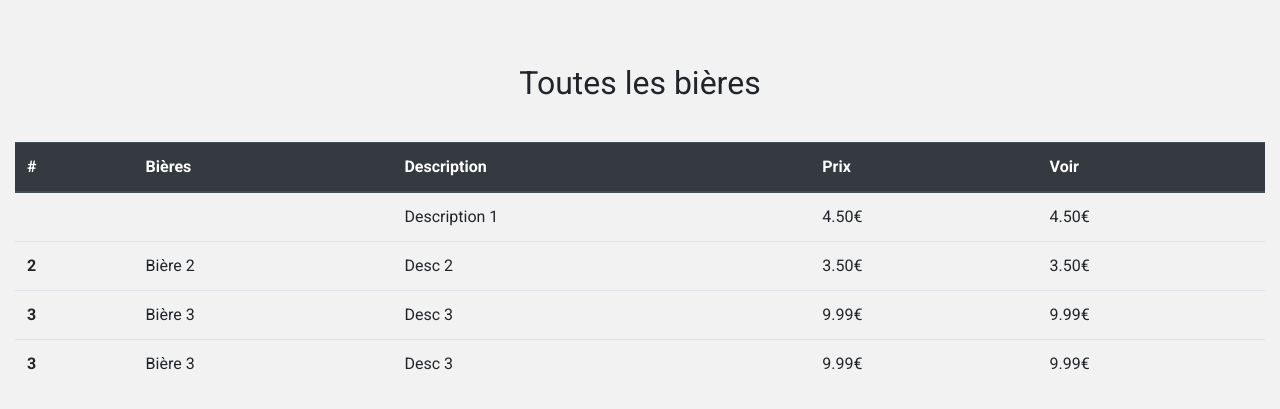
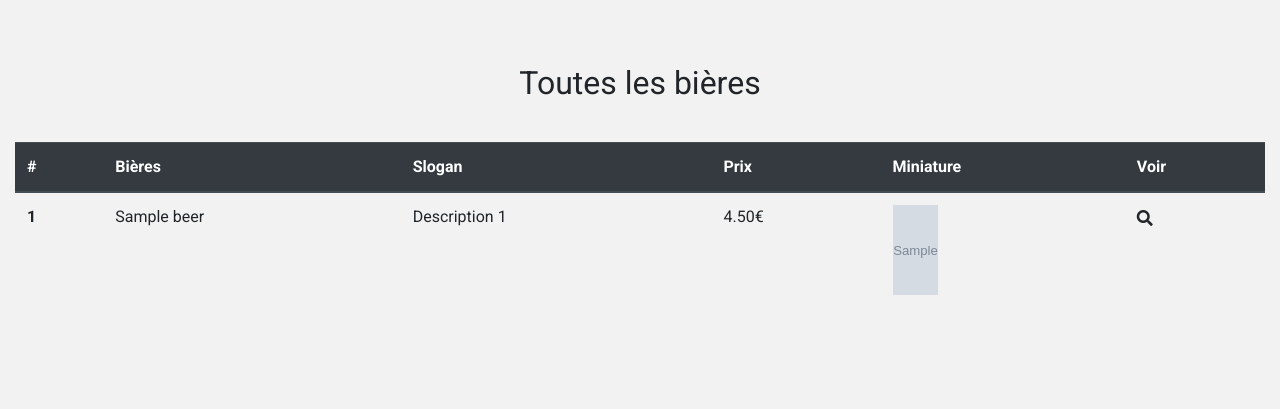
Before and after one commit to Sonny800/projet_epsi, a PHP site: page /templates/beers_list.php in a window 1280 px wide. Shown: the part 56-465 px from the top of the page. Run offline with PHP 8.4, Linux system fonts and the light colour scheme; tables that the repository leaves empty or names only in its code hold one stand-in row (values such as "Sample post"); grey boxes marked "Sample" are stand-in pictures; data that the repository does not hold is empty; some libraries are stand-ins or nearby versions.

Commit message:
avancement

```diff
--- a/css/style.css
+++ b/css/style.css
@@ -54,3 +54,13 @@ body {
 .beers_list_title {
     margin-top: 2em;;
 }
+
+.table__img {
+    height: 90px;
+    width: 45px;
+}
+
+.fa-search {
+    text-align: center;
+    vertical-align: middle;
+}
--- a/index.php
+++ b/index.php
@@ -14,12 +14,13 @@ require('inc/connexion.php');
     <!-- Bootstrap CSS -->
     <link rel="stylesheet" href="https://stackpath.bootstrapcdn.com/bootstrap/4.3.1/css/bootstrap.min.css" integrity="sha384-ggOyR0iXCbMQv3Xipma34MD+dH/1fQ784/j6cY/iJTQUOhcWr7x9JvoRxT2MZw1T" crossorigin="anonymous">
     <link href="https://fonts.googleapis.com/css?family=Roboto:300,400,700&display=swap" rel="stylesheet">
+    <link rel="stylesheet" href="https://cdnjs.cloudflare.com/ajax/libs/font-awesome/5.11.2/css/all.min.css">
     <link rel="stylesheet" href="css/style.css">
 </head>
 
 <body>
 
-<!-- NAVBAR -->
+    <!-- NAVBAR -->
     <nav class="navbar navbar-expand-lg navbar-dark bg-dark">
         <a class="navbar-brand" href="#">Bières</a>
         <button class="navbar-toggler" type="button" data-toggle="collapse" data-target="#navbarColor01" aria-controls="navbarColor01" aria-expanded="false" aria-label="Toggle navigation">
--- a/templates/beers_list.php
+++ b/templates/beers_list.php
@@ -16,6 +16,7 @@ $datas = getAllBeers();
     <!-- Bootstrap CSS -->
     <link rel="stylesheet" href="https://stackpath.bootstrapcdn.com/bootstrap/4.3.1/css/bootstrap.min.css" integrity="sha384-ggOyR0iXCbMQv3Xipma34MD+dH/1fQ784/j6cY/iJTQUOhcWr7x9JvoRxT2MZw1T" crossorigin="anonymous">
     <link href="https://fonts.googleapis.com/css?family=Roboto:300,400,700&display=swap" rel="stylesheet">
+    <link rel="stylesheet" href="https://cdnjs.cloudflare.com/ajax/libs/font-awesome/5.11.2/css/all.min.css">
     <link rel="stylesheet" href="../css/style.css">
 </head>
 
@@ -56,8 +57,9 @@ $datas = getAllBeers();
                 <tr>
                     <th scope="col">#</th>
                     <th scope="col">Bières</th>
-                    <th scope="col">Description</th>
+                    <th scope="col">Slogan</th>
                     <th scope="col">Prix</th>
+                    <th scope="col">Miniature</th>
                     <th scope="col">Voir</th>
                 </tr>
             </thead>
@@ -68,30 +70,11 @@ $datas = getAllBeers();
                         <td><?php echo $data['BEER_NAME']; ?></td>
                         <td>Description 1</td>
                         <td>4.50€</td>
-                        <td>4.50€</td>
+                        <td> <img class="table__img" src="<?php echo $data['BEER_PICTURE']; ?>" alt=""> </td>
+                        <td> <i class="fas fa-search"></i> </td>
                     </tr>
                 <?php endforeach; ?>
-                <tr>
-                    <th scope="row">2</th>
-                    <td>Bière 2</td>
-                    <td>Desc 2</td>
-                    <td>3.50€</td>
-                    <td>3.50€</td>
-                </tr>
-                <tr>
-                    <th scope="row">3</th>
-                    <td>Bière 3</td>
-                    <td>Desc 3</td>
-                    <td>9.99€</td>
-                    <td>9.99€</td>
-                </tr>
-                <tr>
-                    <th scope="row">3</th>
-                    <td>Bière 3</td>
-                    <td>Desc 3</td>
-                    <td>9.99€</td>
-                    <td>9.99€</td>
-                </tr>
+
 
             </tbody>
         </table>
```
Also changed, not shown: src/SQL/EPSI_BEERS.sql (added, +34 -0 lines).
